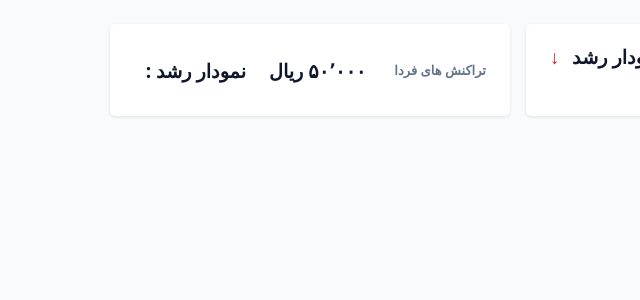
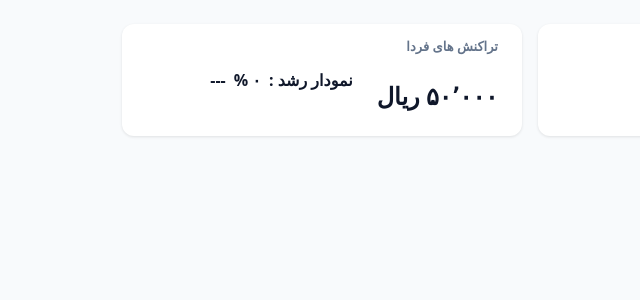
Before and after one commit to Arash-Ardam/CentralPayment_Panel, a React (Vite) app: page / in a window 1280 px wide. Shown: the top 300 px of the page, without its empty margins (640-1280 px from the left). Built offline with nearby package versions, Linux system fonts and the light colour scheme; the HTML template or start-up script is replaced by a standard one.

Commit message:
made state component responsive to change percent

```diff
--- a/index.html
+++ b/index.html
@@ -4,7 +4,7 @@
     <meta charset="UTF-8" />
     <link rel="icon" type="image/svg+xml" href="/vite.svg" />
     <meta name="viewport" content="width=device-width, initial-scale=1.0" />
-    <title>Vite + React + TS</title>
+    <title>پنل پرداخت متمرکز</title>
   </head>
   <body>
     <div id="root"></div>
--- a/src/App.tsx
+++ b/src/App.tsx
@@ -3,9 +3,9 @@ import styles from "./App.module.css";
 const App = () => {
   return (
     <div className={styles.grid}>
-      <StatCard title="تراکنش های دیروز" value={200000} trend="up" />
-      <StatCard title="تراکنش های امروز" value={1250} trend="down" />
-      <StatCard title="تراکنش های فردا" value={50000} />
+      <StatCard title="تراکنش های دیروز" value={200000} changePercent={-12} />
+      <StatCard title="تراکنش های امروز" value={1250} changePercent={11} />
+      <StatCard title="تراکنش های فردا" value={50000} changePercent={0} />
     </div>
   );
 };
--- a/src/components/StatCard/StatCard.module.css
+++ b/src/components/StatCard/StatCard.module.css
@@ -1,12 +1,11 @@
 .statCardStyle{
-    background-color: white;
-    border-radius: 5px;
+    background-color: var(--color-surface);
+    border-radius: var(--radius);
     box-shadow: var(--shadow);
-    display: grid;
+    display: flex;
     padding: 0 1.5rem;
-    grid-template-columns: repeat(3, 1fr);
     align-items: center;
-    gap: var(--space-2);
+    gap: var(--space-6);
 }
 
 .statCardStyle h3{
@@ -14,11 +13,21 @@
     color: var(--color-muted);
 }
 
-.statCardStyle p{
-    font-size: larger;
-    font-weight: 700;
+.value { font-size: 1.5rem; font-weight: 700; display: flex; gap: var(--space-2); }
+.title { font-size: 0.875rem; color: var(--color-muted); }
+.trend{
+    font-size: medium;
+    font-weight: bold;
     display: flex;
-    gap: var(--space-2);
+    align-items: center;
+    color: var(--color-text);
+    gap:  var(--space-2);
+}
+
+.trend div{
+    display: flex;
+    align-items: center;
+    gap:  var(--space-2);
 }
 
 .upTrend{
--- a/src/components/StatCard/StatCard.tsx
+++ b/src/components/StatCard/StatCard.tsx
@@ -3,18 +3,24 @@ import styles from "./StatCard.module.css";
 type StatCardProps = {
   title: string;
   value: number;
-  trend?: "up" | "down";
+  changePercent: number;
 };
 
-const StatCard = ({ title, value, trend }: StatCardProps) => {
+const StatCard = ({ title, value, changePercent }: StatCardProps) => {
   return (
     <div className={styles.statCardStyle}>
-      <h3>{title}</h3>
-      <p>{value.toLocaleString("fa-IR")} ریال</p>
-      <p>
+      <div>
+        <h3 className={styles.title}>{title}</h3>
+        <p className={styles.value}>{value.toLocaleString("fa-IR")} ریال</p>
+      </div>
+      <p className={styles.trend}>
         نمودار رشد :
-        {trend === "up" && <span className={styles.upTrend}>↑</span>}
-        {trend === "down" && <span className={styles.downTrend}>↓</span>}
+        <div>
+          <p>{changePercent.toLocaleString("fa-IR")} %</p>
+          {changePercent > 0 && <span className={styles.upTrend}>↑</span>}
+          {changePercent < 0 && <span className={styles.downTrend}>↓</span>}
+          {changePercent === 0 && <span>---</span>}
+        </div>
       </p>
     </div>
   );
```
